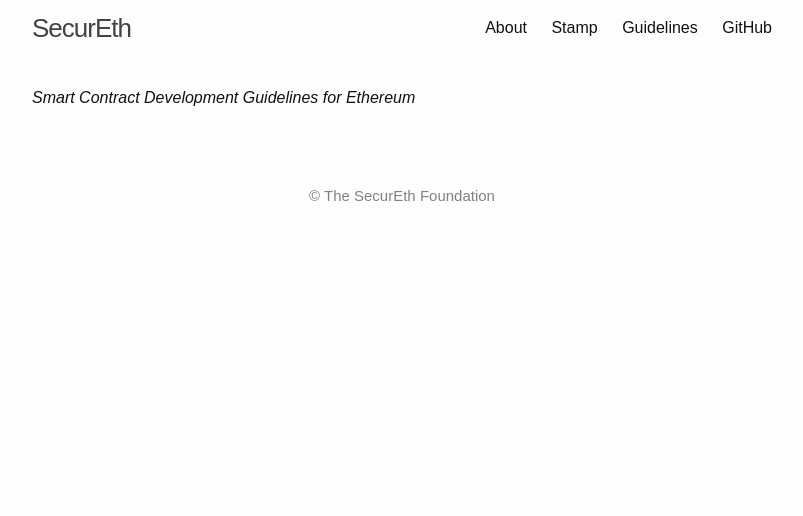
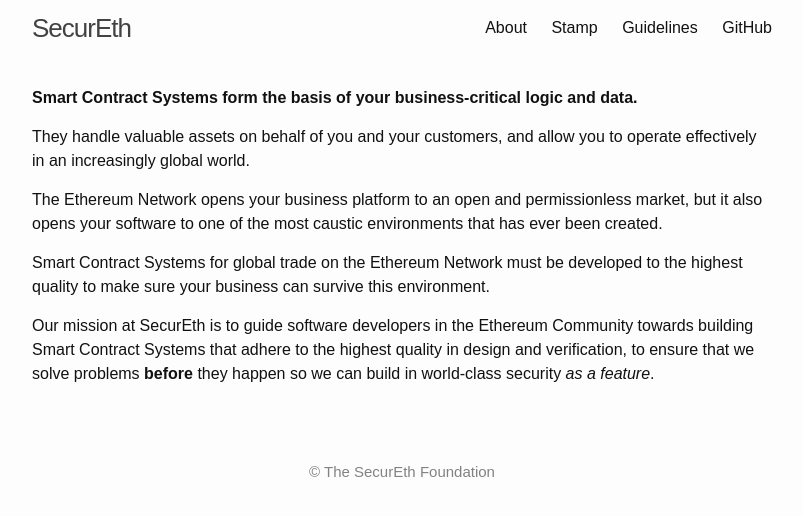
Before and after one commit to SecurEth/secureth.github.io, a Jekyll site: the page built from index.md, in a window 1280 px wide. Shown: the top 516 px of the page, without its empty margins (238-1041 px from the left). Built offline with Jekyll 4.4.1, drawn with Linux system fonts in a browser that asks for light colours.

Commit message:
Updated landing pages

```diff
--- a/index.md
+++ b/index.md
@@ -2,4 +2,18 @@
 layout: default
 ---
 
-*Smart Contract Development Guidelines for Ethereum*
+**Smart Contract Systems form the basis of your business-critical logic and data.**
+
+They handle valuable assets on behalf of you and your customers,
+and allow you to operate effectively in an increasingly global world.
+
+The Ethereum Network opens your business platform to an open and permissionless market,
+but it also opens your software to one of the most caustic environments that has ever been created.
+
+Smart Contract Systems for global trade on the Ethereum Network must be developed to the
+highest quality to make sure your business can survive this environment.
+
+Our mission at SecurEth is to guide software developers in the Ethereum Community towards
+building Smart Contract Systems that adhere to the highest quality in design and verification,
+to ensure that we solve problems **before** they happen so we can build in world-class security
+*as a feature*.
```
